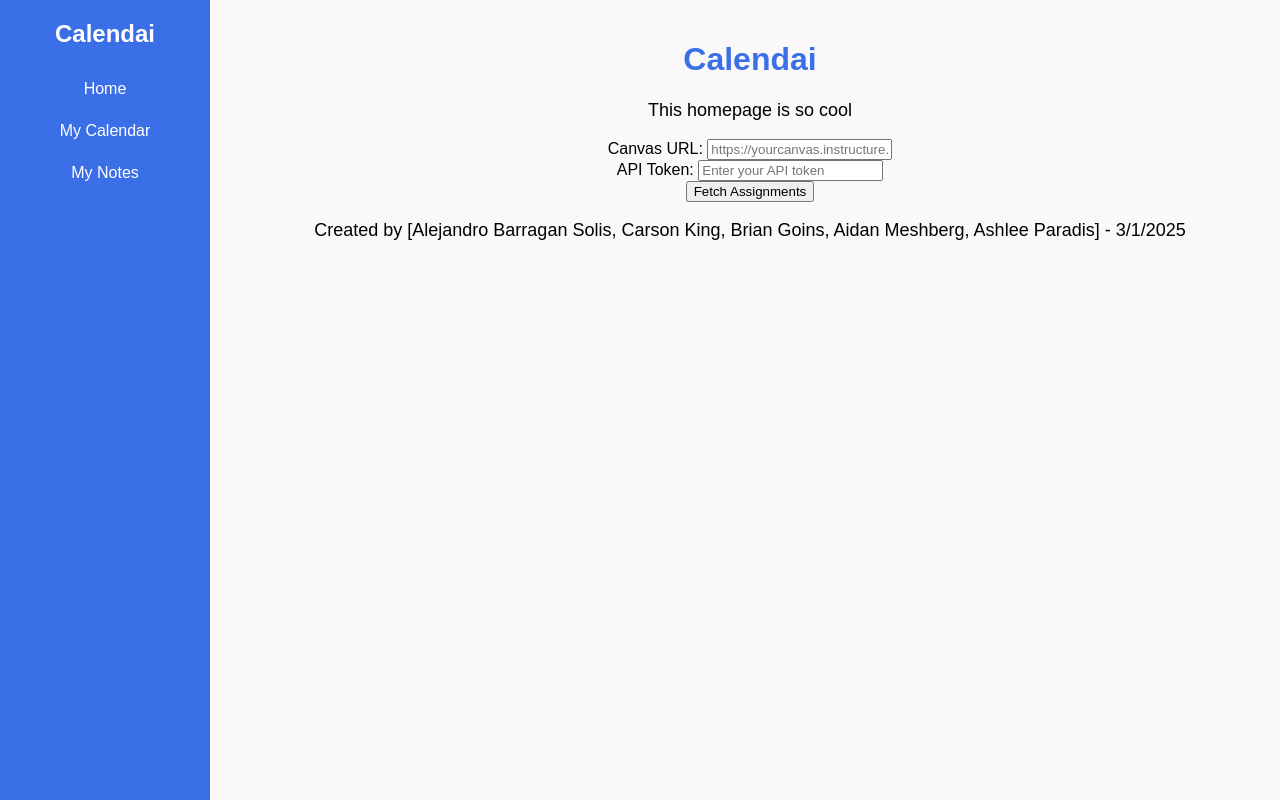
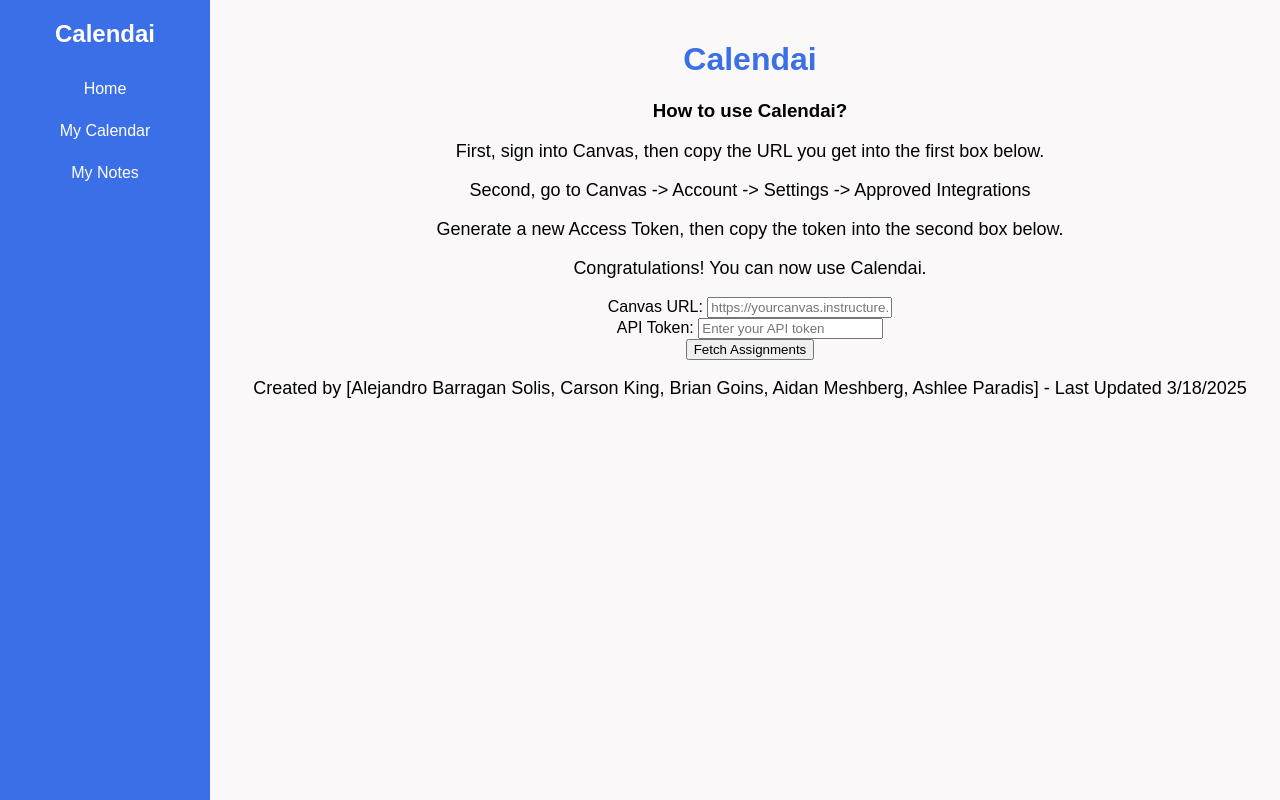
Before and after one commit to UCCS-SP25-CS4300-CS5300-1/Group-3-spring-2025, a Django app: page / in a window 1280 px wide. Run offline with Django 4.2, Linux system fonts and the light colour scheme; parts of the project's set-up code (start-up, migrations or seed data) failed here and were passed over.

Commit message:
Last minute formatting, and updating homepage

```diff
--- a/group3_project/calendar/home/templates/home/index.html
+++ b/group3_project/calendar/home/templates/home/index.html
@@ -14,7 +14,11 @@
             <h1>Calendai</h1>
         </header>
         <main>
-            <p>This homepage is so cool</p>
+            <h3>How to use Calendai?</h3>
+            <p>First, sign into Canvas, then copy the URL you get into the first box below. </p>
+            <p>Second, go to Canvas -> Account -> Settings -> Approved Integrations</p>
+            <p>Generate a new Access Token, then copy the token into the second box below.</p>
+            <p>Congratulations! You can now use Calendai.</p>
             <!-- Canvas Credentials Form -->
             <form method="post" action="{% url 'fetch_assignments' %}">
                 {% csrf_token %}
@@ -30,7 +34,7 @@
             </form>
         </main>
         <footer>
-            <p> Created by [Alejandro Barragan Solis, Carson King, Brian Goins, Aidan Meshberg, Ashlee Paradis] - 3/1/2025</p>
+            <p> Created by [Alejandro Barragan Solis, Carson King, Brian Goins, Aidan Meshberg, Ashlee Paradis] - Last Updated 3/18/2025</p>
         </footer>
     </div>
 </body>
```
